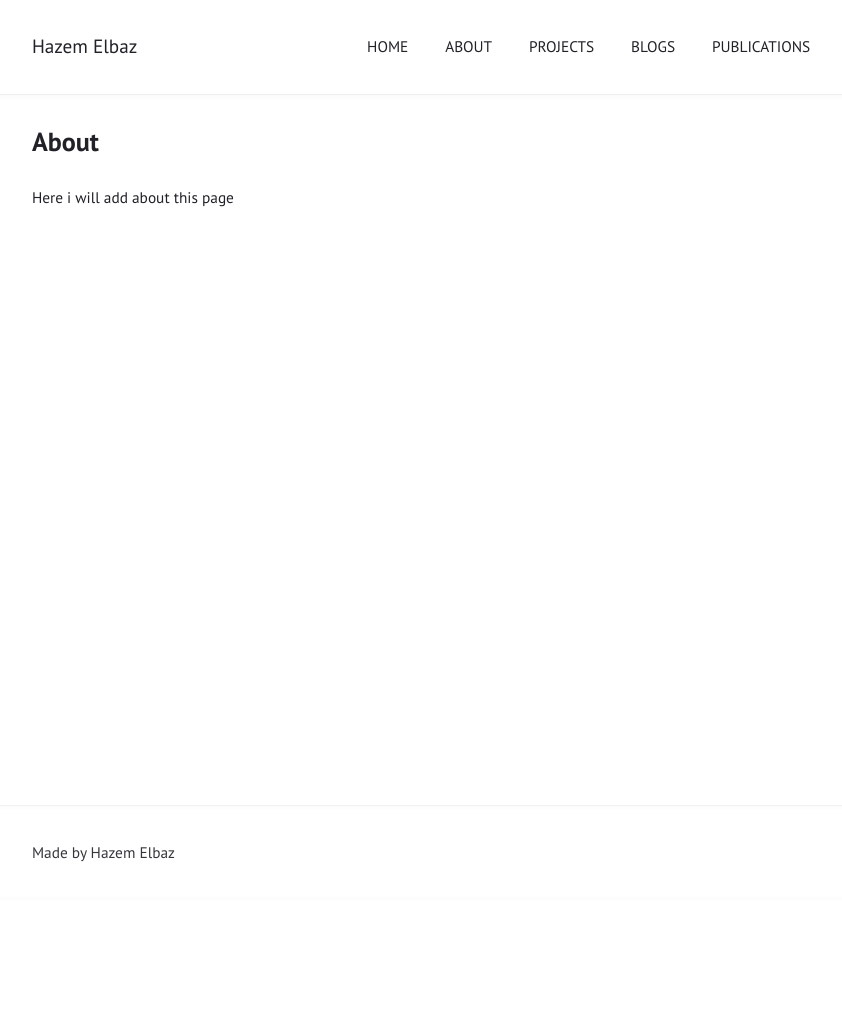
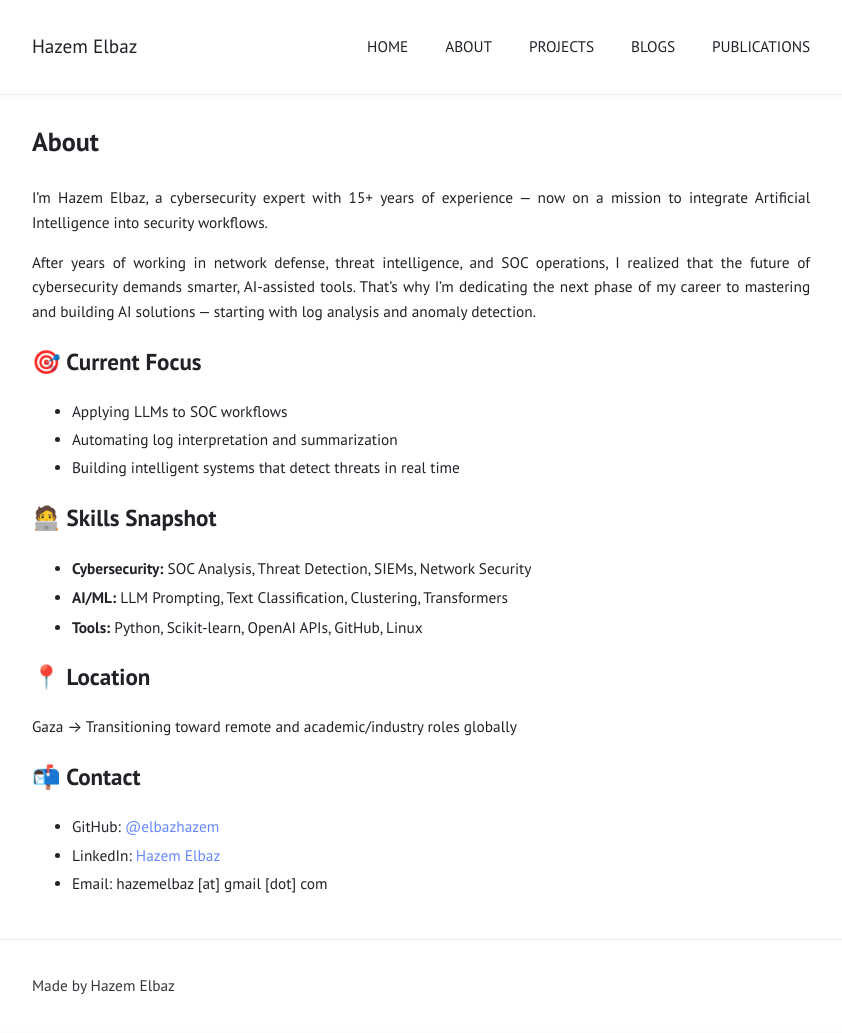
Before and after one commit to elbazhazem/elbazhazem.github.io, a Jekyll site: the page built from about.md, in a window 1280 px wide. Shown: the whole page, without its empty margins (219-1061 px from the left). Built offline with Jekyll 4.4.1, drawn with Linux system fonts in a browser that asks for light colours; before the commit the page ends 900 px from its top, so only the background shows below that.

Commit message:
Update about.md
update the content

```diff
--- a/about.md
+++ b/about.md
@@ -3,4 +3,27 @@ layout: page
 title: "About"
 ---
 
-Here i will add about this page
+I'm Hazem Elbaz, a cybersecurity expert with 15+ years of experience — now on a mission to integrate Artificial Intelligence into security workflows.
+
+After years of working in network defense, threat intelligence, and SOC operations, I realized that the future of cybersecurity demands smarter, AI-assisted tools. That’s why I’m dedicating the next phase of my career to mastering and building AI solutions — starting with log analysis and anomaly detection.
+
+## 🎯 Current Focus
+
+- Applying LLMs to SOC workflows
+- Automating log interpretation and summarization
+- Building intelligent systems that detect threats in real time
+
+## 🧑‍💻 Skills Snapshot
+
+- **Cybersecurity:** SOC Analysis, Threat Detection, SIEMs, Network Security
+- **AI/ML:** LLM Prompting, Text Classification, Clustering, Transformers
+- **Tools:** Python, Scikit-learn, OpenAI APIs, GitHub, Linux
+
+## 📍 Location
+Gaza → Transitioning toward remote and academic/industry roles globally
+
+## 📬 Contact
+
+- GitHub: [@elbazhazem](https://github.com/elbazhazem)
+- LinkedIn: [Hazem Elbaz](https://www.linkedin.com/in/hazem-elbaz/)
+- Email: hazemelbaz [at] gmail [dot] com
```
